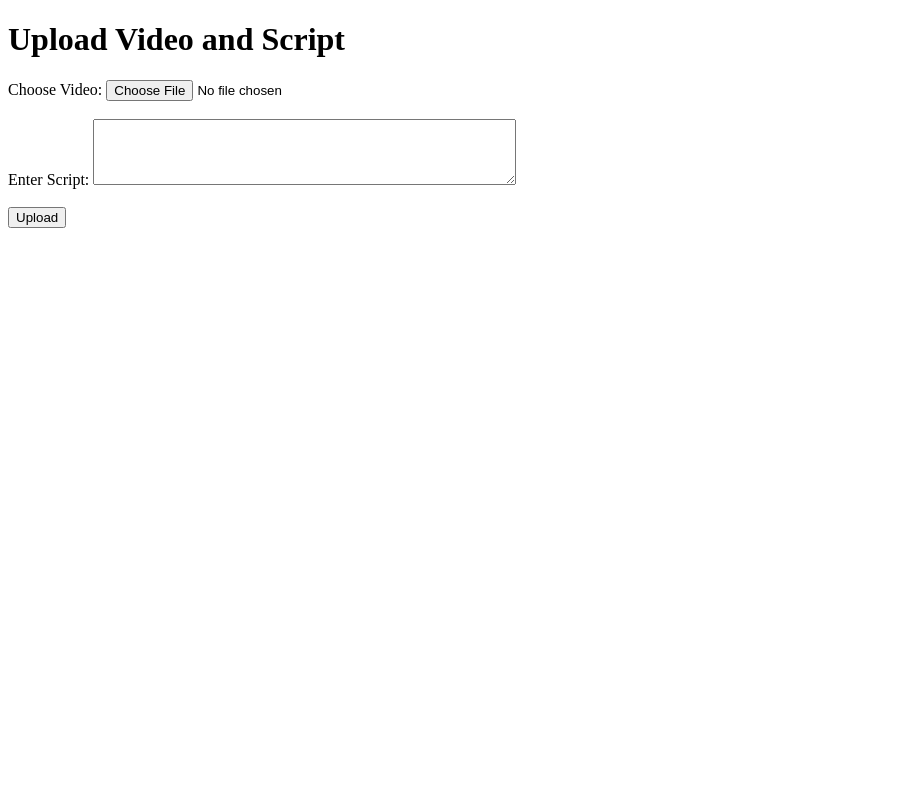
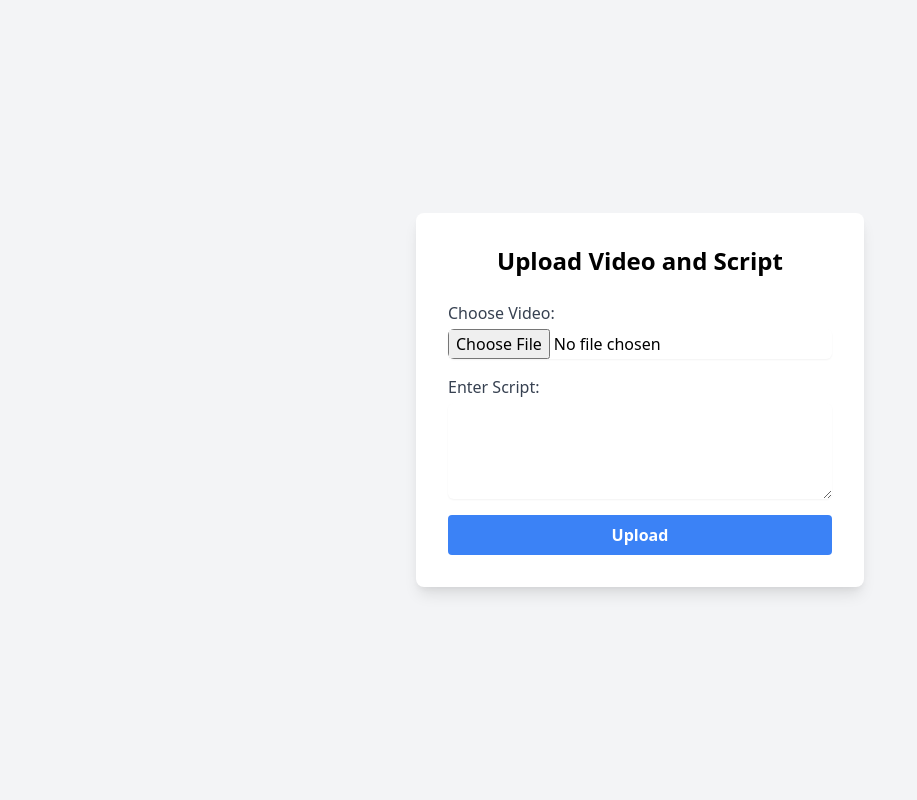
Before and after one commit to Noahabebe/clonify, a Flask app: page / in a window 1280 px wide. Shown: the whole page, without its empty margins (0-917 px from the left). Run offline with Flask 3, Linux system fonts and the light colour scheme; parts of the project's set-up code (start-up, migrations or seed data) failed here and were passed over.

Commit message:
Update index.html

```diff
--- a/templates/index.html
+++ b/templates/index.html
@@ -4,15 +4,23 @@
     <meta charset="UTF-8">
     <meta name="viewport" content="width=device-width, initial-scale=1.0">
     <title>Lip Sync Model</title>
+    <link href="https://cdn.jsdelivr.net/npm/tailwindcss@2.2.19/dist/tailwind.min.css" rel="stylesheet">
+    <link href="https://fonts.googleapis.com/icon?family=Material+Icons" rel="stylesheet">
 </head>
-<body>
-    <h1>Upload Video and Script</h1>
-    <form action="/upload" method="post" enctype="multipart/form-data">
-        <label for="video">Choose Video:</label>
-        <input type="file" name="video" required><br><br>
-        <label for="script">Enter Script:</label>
-        <textarea name="script" rows="4" cols="50" required></textarea><br><br>
-        <button type="submit">Upload</button>
-    </form>
+<body class="bg-gray-100 flex items-center justify-center min-h-screen">
+    <div class="bg-white rounded-lg shadow-lg p-8 max-w-md w-full">
+        <h1 class="text-2xl font-bold text-center mb-6">Upload Video and Script</h1>
+        <form action="/upload" method="post" enctype="multipart/form-data">
+            <div class="mb-4">
+                <label for="video" class="block text-gray-700">Choose Video:</label>
+                <input type="file" name="video" required class="mt-1 block w-full border-gray-300 rounded-md shadow-sm">
+            </div>
+            <div class="mb-4">
+                <label for="script" class="block text-gray-700">Enter Script:</label>
+                <textarea name="script" rows="4" cols="50" required class="mt-1 block w-full border-gray-300 rounded-md shadow-sm"></textarea>
+            </div>
+            <button type="submit" class="w-full bg-blue-500 text-white font-bold py-2 rounded hover:bg-blue-600 transition duration-200">Upload</button>
+        </form>
+    </div>
 </body>
 </html>
```
